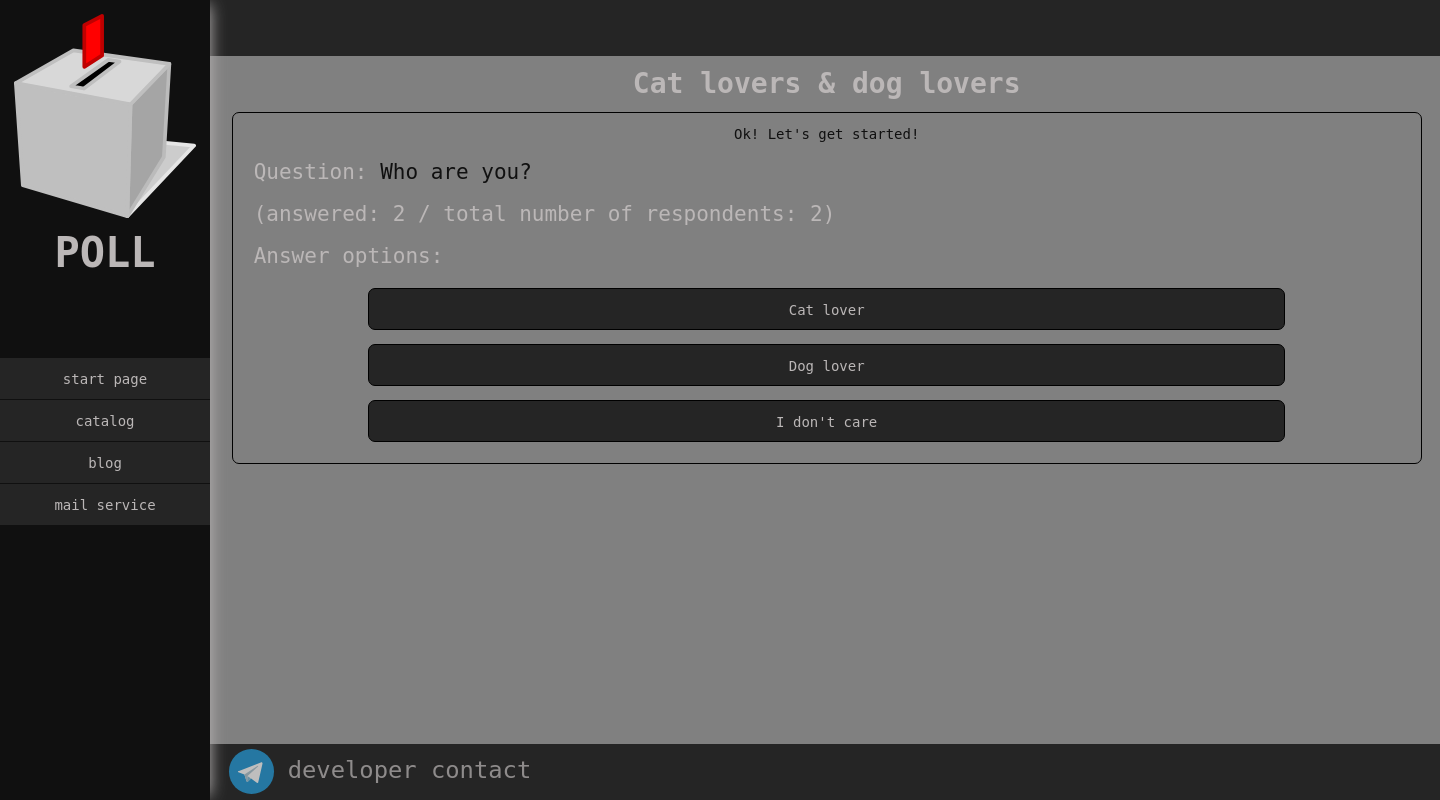
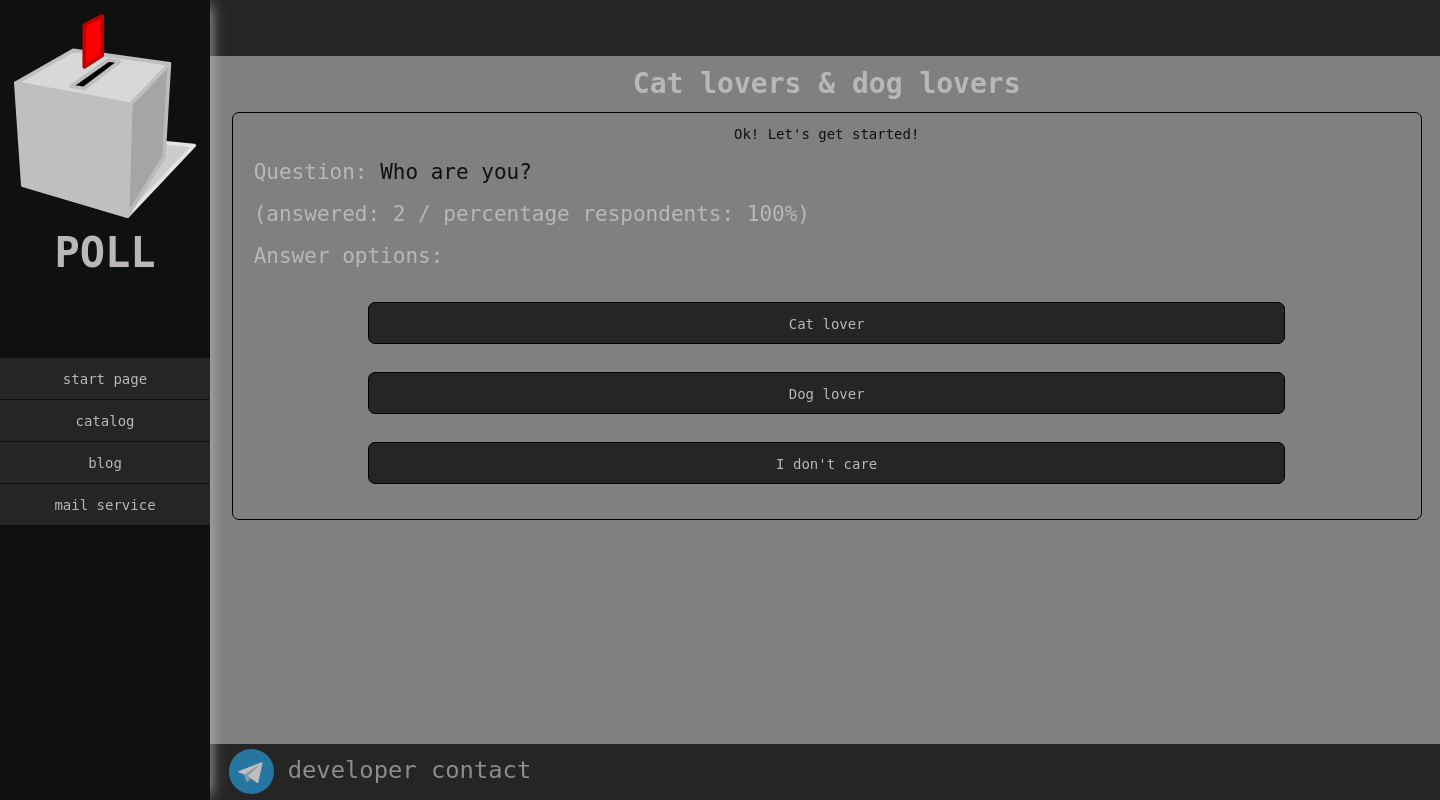
Before and after one commit to SmetankinSergei/polls_app_django, a Django app: a page that uses polls/templates/polls/poll.html in a window 1440 px wide. Run offline with Django 5.2, Linux system fonts and the light colour scheme; data comes from the database, SQL or seed files in the repository; both versions use the stored data as it was after the commit.

Commit message:
in progress

```diff
--- a/polls/poll_session/poll_session.py
+++ b/polls/poll_session/poll_session.py
@@ -1,3 +1,8 @@
+from django.db.models import F
+
+from polls.models import Question, Answer, Poll
+
+
 class PollSession:
     def __init__(self, poll):
         self.poll = poll
@@ -7,10 +12,37 @@ class PollSession:
     def update_statistic(self, question_pk, answer_pk):
         if question_pk:
             self.questions[question_pk] = self.questions.get(question_pk, 0) + 1
-            print('questions: ', self.questions)
         if answer_pk:
             self.answers[answer_pk] = self.answers.get(answer_pk, 0) + 1
-            print('answers: ', self.answers)
+
+    def get_question_statistics(self, question):
+        percentage_poll_participants = 0
+        if self.poll.participants and question.participants:
+            percentage_poll_participants = int((100 / self.poll.participants) * question.participants)
+        return {
+            'poll_participants': self.poll.participants,
+            'question_participants': question.participants,
+            'percentage_poll_participants': percentage_poll_participants,
+        }
+
+    def get_poll_statistics(self):
+        self.poll.participants = F('participants') + 1
+
+        questions_to_update = [Question(pk=question_pk, participants=F('participants') + count)
+                               for question_pk, count in self.questions.items()]
+
+        answers_to_update = [Answer(pk=answer_pk, participants=F('participants') + count)
+                             for answer_pk, count in self.answers.items()]
+
+        poll_to_update = [self.poll]
+
+        Poll.objects.bulk_update(poll_to_update, ['participants'])
+        Question.objects.bulk_update(questions_to_update, ['participants'])
+        Answer.objects.bulk_update(answers_to_update, ['participants'])
+
+        return {'poll': self.poll,
+                'questions': self.questions,
+                'answers': self.answers}
 
 
 session = None
--- a/polls/templates/polls/poll.html
+++ b/polls/templates/polls/poll.html
@@ -2,8 +2,8 @@
 {% load static %}
 
 {% block style %}
+<link rel="stylesheet" href="{% static 'css/button.css' %}">
 <link rel="stylesheet" href="{% static 'css/poll.css' %}">
-<link rel="stylesheet" href="{% static 'css/button.css' %}">
 {% endblock %}
 
 {% block content %}
@@ -21,11 +21,20 @@
                 <div class="question">
                     Question: <span class="question-context">{{ question.context }}</span><br><br>
                     <span class="statistics">
-                        (answered: {{ question.participants }} / total number of respondents: {{ poll.participants }})
+                        {% if statistics.poll_participants == 0 %}
+                            <div class="statistics-message">You are the first participant in this survey</div>
+                        {% elif statistics.question_participants == 0 %}
+                            <div class="statistics-message">No one has answered this question yet</div>
+                        {% else %}
+                            <div class="statistics-message">
+                                (answered: {{ question.participants }} /
+                                percentage respondents: {{ statistics.percentage_poll_participants }}%)
+                            </div>
+                        {% endif %}
                     </span>
                 </div>
             {% else %}
-                <a href="{% url 'polls:start_page' %}" class="send-results-button button">SEND RESULTS</a>
+                <a href="{% url 'polls:start_page' %}?save=save" class="send-results-button button">SAVE RESULTS</a>
             {% endif %}
 
             <div class="answers-block">
@@ -33,16 +42,18 @@
                     <div class="answers-block-label">Answer options:</div>
                 {% endif %}
                 {% for answer in answers %}
+                    <div class="answer-choice">
                         <div class="answer-button button"
                         data-next-question="{{ answer.next_question.id }}"
                         data-answer-pk="{{ answer.pk }}"
                         data-question-pk="{{ question.pk }}">{{ answer.context }}</div>
+                    </div>
                 {% endfor %}
             </div>
         </div>
 
         <a href="{% url 'polls:poll' %}?poll_pk={{ poll.pk }}&next_question="
-           class="next-question-button" style="display:none;">NEXT</a>
+           class="next-question-button button" style="display:none;">NEXT</a>
 
         <div class="mission-complete" style="display:none;">MISSION COMPLETE!</div>
 
@@ -50,17 +61,24 @@
 
 <script>
 document.addEventListener('DOMContentLoaded', function() {
-            var answerButtons = document.querySelectorAll('.answer-button');
+    var answersBlock = document.querySelector('.answers-block');
     var nextButton = document.querySelector('.next-question-button');
     var missionComplete = document.querySelector('.mission-complete');
     var messageElement = document.querySelector('.completed-survey-message');
 
-            answerButtons.forEach(function(button) {
-                button.addEventListener('click', function(event) {
-                    event.preventDefault();
-                    var nextQuestionId = event.target.getAttribute('data-next-question');
-                    var answerPk = event.target.getAttribute('data-answer-pk');
-                    var questionPk = event.target.getAttribute('data-question-pk');
+    answersBlock.addEventListener('click', function(event) {
+        var clickedButton = event.target;
+
+        if (clickedButton.classList.contains('answer-button')) {
+            answersBlock.querySelectorAll('.answer-button').forEach(function(button) {
+                button.classList.remove('active-answer');
+            });
+
+            clickedButton.classList.add('active-answer');
+
+            var nextQuestionId = clickedButton.getAttribute('data-next-question');
+            var answerPk = clickedButton.getAttribute('data-answer-pk');
+            var questionPk = clickedButton.getAttribute('data-question-pk');
             var currentUrl = nextButton.getAttribute('href').split('?')[0];
 
             if (nextQuestionId !== null) {
@@ -75,7 +93,7 @@
                 nextButton.style.display = 'none';
                 messageElement.style.display = 'block';
             }
-                });
+        }
     });
 });
 </script>
--- a/polls/views.py
+++ b/polls/views.py
@@ -1,18 +1,21 @@
 from django.shortcuts import render
 
-from polls.poll_session import poll_session
 from polls.constants import COMPLETED_SURVEY_MESSAGE, NEXT_QUESTION_MESSAGE, FIRST_QUESTION_MESSAGE
 from polls.models import Poll, Question, Answer
+from polls.poll_session import poll_session
 
 
 def start_page(request):
+    if request.GET.get('save'):
+        poll_session.session.get_poll_statistics()
     return render(request, 'polls/start_page.html', {'title': 'start page'})
 
 
 def poll(request):
     current_poll_pk = request.GET.get('poll_pk')
     current_poll = Poll.objects.get(pk=current_poll_pk)
-    create_session(current_poll)
+    if request.GET.get('is_start'):
+        create_session(current_poll)
     session_data = handle_session_data(request)
 
     if session_data['next_question_pk']:
@@ -28,13 +31,19 @@ def poll(request):
         question = None
         answers = None
 
+    question_statistics = None
+    if question:
+        question_statistics = poll_session.session.get_question_statistics(question)
+
     context = {
         'title': 'poll',
         'poll': current_poll,
         'question': question,
         'answers': answers,
         'message': message,
+        'statistics': question_statistics,
     }
+
     return render(request, 'polls/poll.html', context)
 
 
--- a/static/css/button.css
+++ b/static/css/button.css
@@ -1,4 +1,5 @@
 .button {
+    color: #bbb7b7;
     display: block;
     margin: 1em auto;
     width: 80%;
@@ -8,7 +9,7 @@
     background-color: #252525;
 }
 
-a.button, div.button {
+a.button, div.button, label {
     text-align: center;
     padding-top: 1em;
 }
--- a/static/css/poll.css
+++ b/static/css/poll.css
@@ -5,6 +5,14 @@
 
 .answer-button {
     cursor: pointer;
+}
+
+.active-answer {
+    background-color: green;
+}
+
+.active-answer:hover {
+    background-color: green;
 }
 
 .poll-subject {
@@ -16,6 +24,7 @@
 .question-block {
     margin: 1em auto;
     width: 85em;
+    position: relative;
 }
 
 .survey-message {
@@ -42,6 +51,18 @@
     margin-bottom: 1em;
 }
 
-.answer-button {
+.answer-choice {
+    display: flex;
+    justify-content:
+}
 
+.radio-button {
+    width: 2em;
+    margin-left: 1em;
 }
+
+.next-question-button {
+    position: absolute;
+    width: 10em;
+    right: 3em;
+}
```
Also changed, not shown: db.sqlite3. Lines whose indentation alone changed are shown as unchanged.
